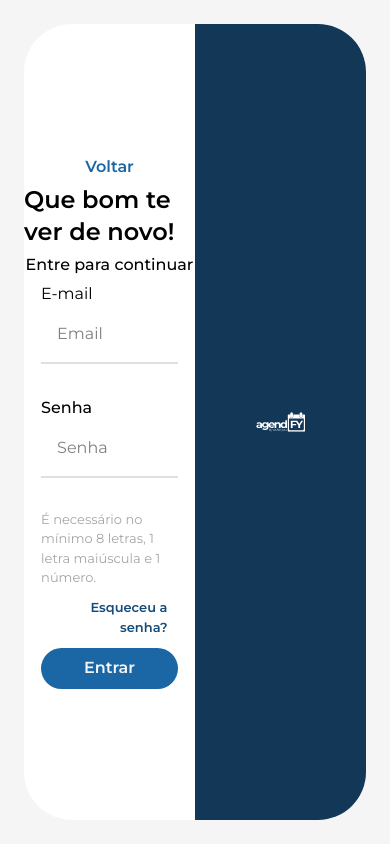
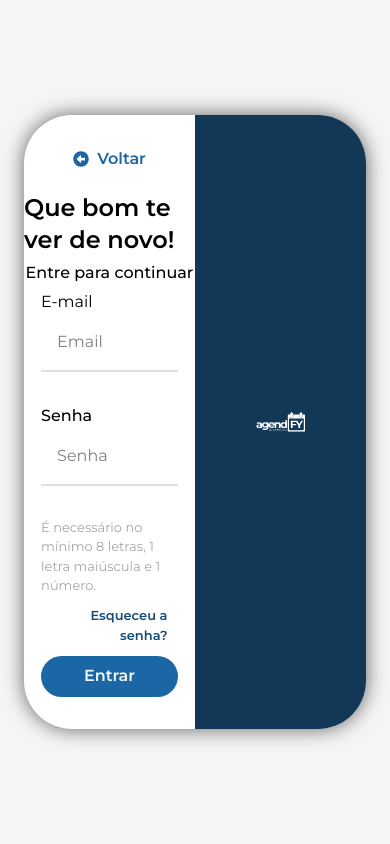
Before and after one commit to KauanPaschoal/web-projeto, a React (Vite) app: page /login in a window 390 px wide. Built offline with nearby package versions, Linux system fonts and the light colour scheme.

Commit message:
att: tela de login mais responsiva

```diff
--- a/src/pages/Login/Login.jsx
+++ b/src/pages/Login/Login.jsx
@@ -4,6 +4,7 @@ import logo from "../../assets/images/LogoTipo Branco 1.svg"; // Atualize o cami
 import { errorMessage, responseMessage } from "../../utils/alert.js";
 // import { autenticateUser } from "../../utils/auth.js";
 import "./style/login.css";
+import { FaArrowAltCircleLeft } from "react-icons/fa";
 
 const LoginPage = () => {
   const [email, setEmail] = useState("");
@@ -59,7 +60,8 @@ const LoginPage = () => {
     <div className="background">
       <div className="card">
         <div className="login-container">
-          <Link to="/" className="">
+          <Link to="/" className="flex items-center mb-4 gap-2">
+            <FaArrowAltCircleLeft/>
             Voltar
           </Link>
           <h1 className="text-2xl font-semibold">Que bom te ver de novo!</h1>
--- a/src/pages/Login/style/login.css
+++ b/src/pages/Login/style/login.css
@@ -11,6 +11,7 @@
 .background {
     display: flex;
     justify-content: center;
+    align-items: center;
     width: 100vw;
     height: 100vh;
     background-color: var(--WhiteFy);
@@ -20,12 +21,13 @@
     display: flex;
     flex-direction: row;
     min-width: 70vw;
-    min-height: 70vh;
+    min-height: 60vh;
     background-color: #FFF;
     border-radius: 3em;
     justify-content: space-between;
     overflow: hidden;
     margin: 1.5em;
+    box-shadow: 0 0 20px rgba(0, 0, 0, 0.6);
 }
 
 .login-container {
@@ -33,6 +35,7 @@
     flex-direction: column;
     justify-content: center;
     align-items: center;
+    padding: 2em 0;
     width: 50%;
     gap: 0.3em;
 
```
